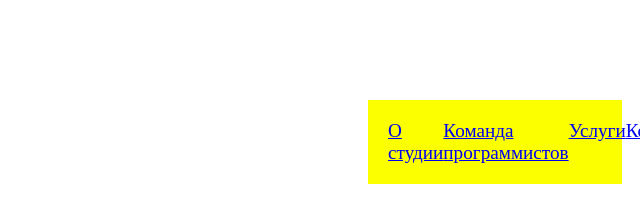
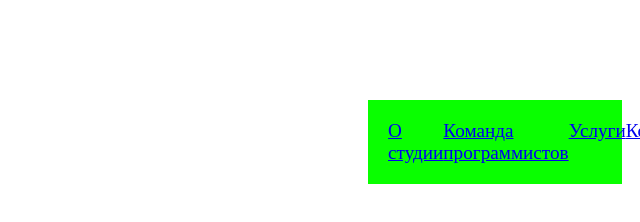
Before and after one commit to richardas-14/webStudio, a plain HTML site: page index.html in a window 1280 px wide. Shown: the top 222 px of the page, without its empty margins (640-1280 px from the left). Drawn offline with Linux system fonts and the light colour scheme.

Commit message:
change color to green

```diff
--- a/styles.css
+++ b/styles.css
@@ -3,7 +3,7 @@ nav {
     font-size: 1.2em;
     margin: 100px 10px 10px 1000px;
     padding: 20px;
-    background-color: rgb(251, 255, 0);
+    background-color: rgb(9, 255, 0);
     display: flex;
     justify-content: space-between;
 }
```
